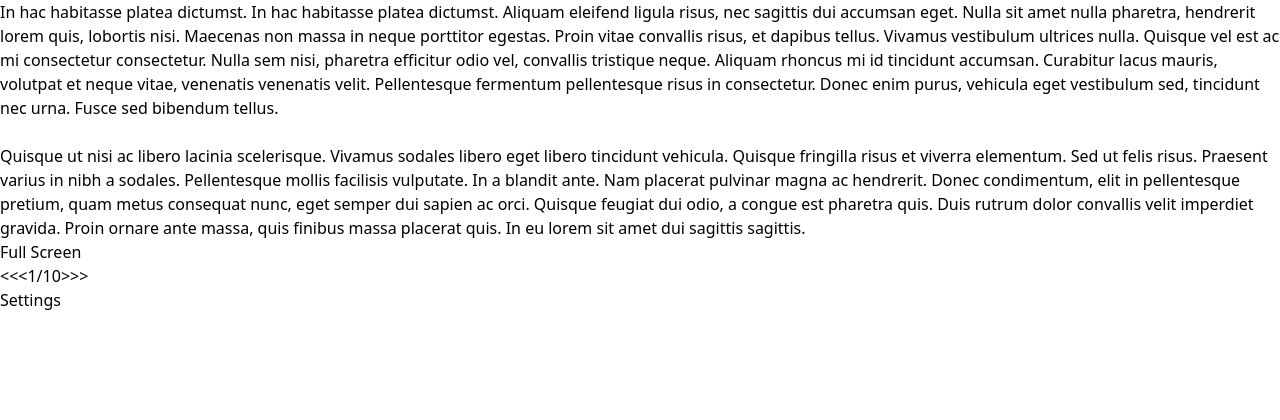
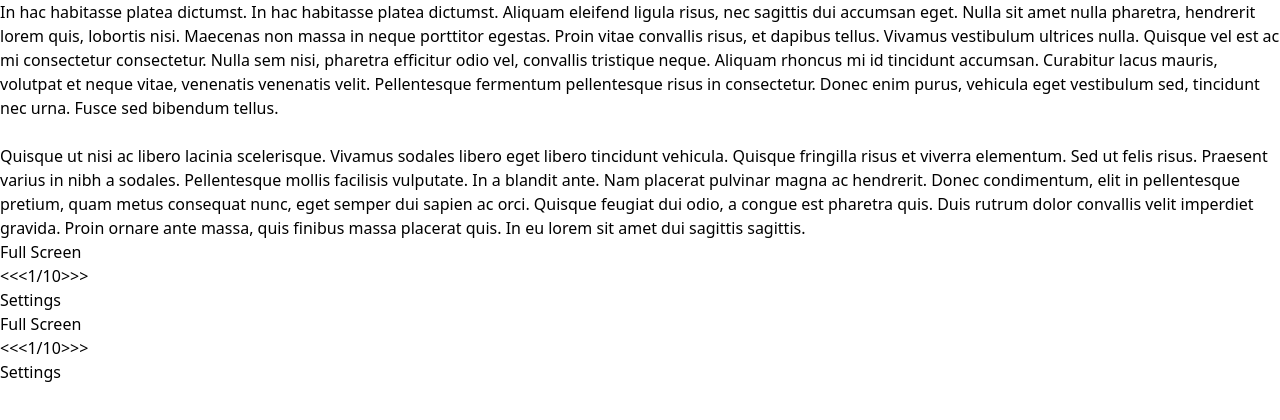
Before and after one commit to Fabien83560/react-slides, a React (Vite) app: page / in a window 1280 px wide. Shown: the top 420 px of the page. Built offline with nearby package versions, Linux system fonts and the light colour scheme.

Commit message:
Change text color when full-screen is activate

```diff
--- a/src/components/Button.jsx
+++ b/src/components/Button.jsx
@@ -1,13 +1,14 @@
-export default function Button({ text, onClick, transparent, additionalClasses = "" }) {
+export default function Button({ text, onClick, transparent , textColor }) {
     let baseClasses = "py-2 px-4 rounded ";
     let styleClasses;
     if (transparent) {
-        styleClasses = `text-white bg-transparent hover:bg-blue-500 hover:text-white border border-blue-500 hover:border-transparent ${additionalClasses}`;
-    } else {
-        styleClasses = `bg-blue-500 text-white hover:bg-blue-700 ${additionalClasses}`;
+        styleClasses = `bg-transparent hover:bg-blue-500 hover:text-white border border-blue-500 hover:border-transparent`;
+    }
+    else {
+        styleClasses = `bg-blue-500 hover:bg-blue-700`;
     }
 
-    const combinedClasses = `${baseClasses} ${styleClasses}`;
+    const combinedClasses = `${baseClasses} ${styleClasses} ${textColor}`;
 
     return (
         <button className={combinedClasses} onClick={onClick}>
--- a/src/components/Deck.jsx
+++ b/src/components/Deck.jsx
@@ -1,20 +1,14 @@
 import Slide from "./Slide.jsx";
 import Button from "./Button.jsx";
+import ToolBar from "./ToolBar.jsx";
 
 export default function Deck({ isFullScreen, toggleFullScreen }) {
     const deckStyle = isFullScreen ? "m-0 shadow-none h-screen overscroll-none" : "m-10 shadow-2xl h-[82vh] overscroll-none";
 
-    const buttonTextColor = isFullScreen ? "text-black" : "text-white";
-
     return (
         <div className={deckStyle} style={{ position: 'relative' }}>
-            {isFullScreen && (
-                <div className="absolute bottom-4 left-0 m-4 z-50">
-                    <Button text="Exit Full Screen" onClick={toggleFullScreen} transparent={true} additionalClasses={buttonTextColor}
-                    />
-                </div>
-            )}
             <Slide />
+            <ToolBar toggleFullScreen={toggleFullScreen} isFullScreen={isFullScreen} />
         </div>
     );
 }
--- a/src/components/ToolBar.jsx
+++ b/src/components/ToolBar.jsx
@@ -1,19 +1,30 @@
 import Button from "./Button";
 
-export default function ToolBar({ toggleFullScreen }) {
+export default function ToolBar({ toggleFullScreen , isFullScreen }) {
+    let addStyle = "";
+    let butttonTextColor = "text-white";
+    if(! isFullScreen) {
+        addStyle = "bg-gray-700 py-3";
+    }
+    else {
+        addStyle = "mb-3";
+        butttonTextColor = "text-black";
+    }
+
+    const combinedStyle = `fixed inset-x-0 bottom-0 ${addStyle}`;
     return (
-        <nav className="fixed inset-x-0 bottom-0 bg-gray-700 py-3">
+        <nav className={combinedStyle} >
             <div className="flex justify-between items-center w-full px-10">
-                <Button text="Full Screen" onClick={toggleFullScreen} transparent={true} />
+                <Button text="Full Screen" onClick={toggleFullScreen} transparent={true} textColor={butttonTextColor} />
                 <div className="flex gap-2">
-                    <Button text="<<" transparent={true} />
-                    <Button text="<" transparent={true} />
-                    <Button text="1/10" transparent={true} />
-                    <Button text=">" transparent={true} />
-                    <Button text=">>" transparent={true} />
+                    <Button text="<<" transparent={true} textColor={butttonTextColor} />
+                    <Button text="<" transparent={true} textColor={butttonTextColor} />
+                    <Button text="1/10" transparent={true} textColor={butttonTextColor} />
+                    <Button text=">" transparent={true} textColor={butttonTextColor} />
+                    <Button text=">>" transparent={true} textColor={butttonTextColor} />
                 </div>
 
-                <Button text="Settings" transparent={true} />
+                <Button text="Settings" transparent={true} textColor={butttonTextColor} />
             </div>
         </nav>
     );
```
